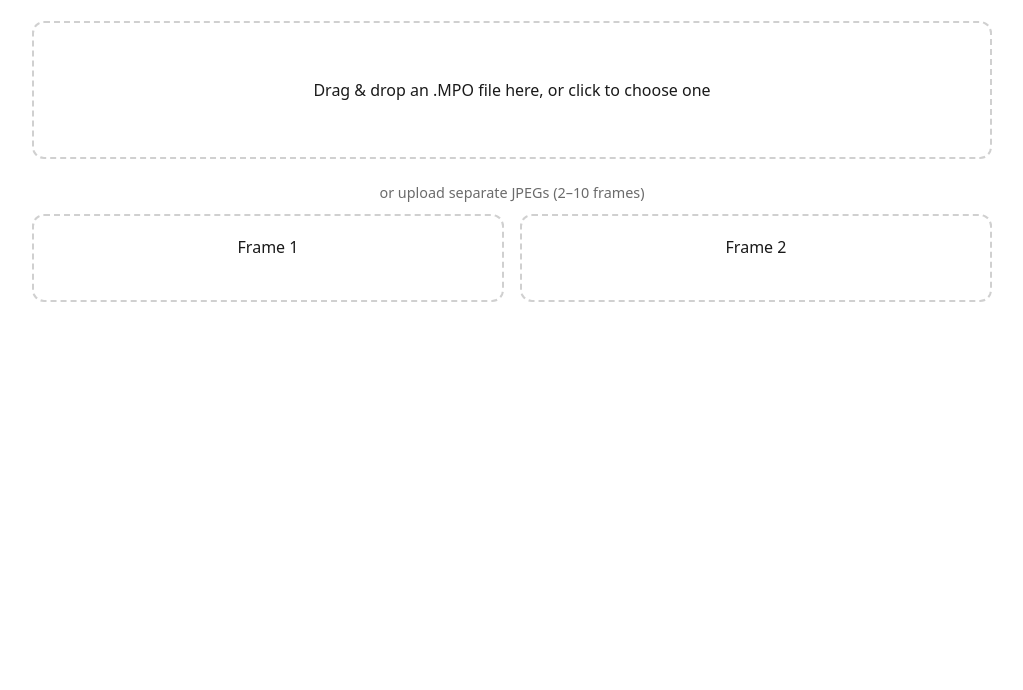
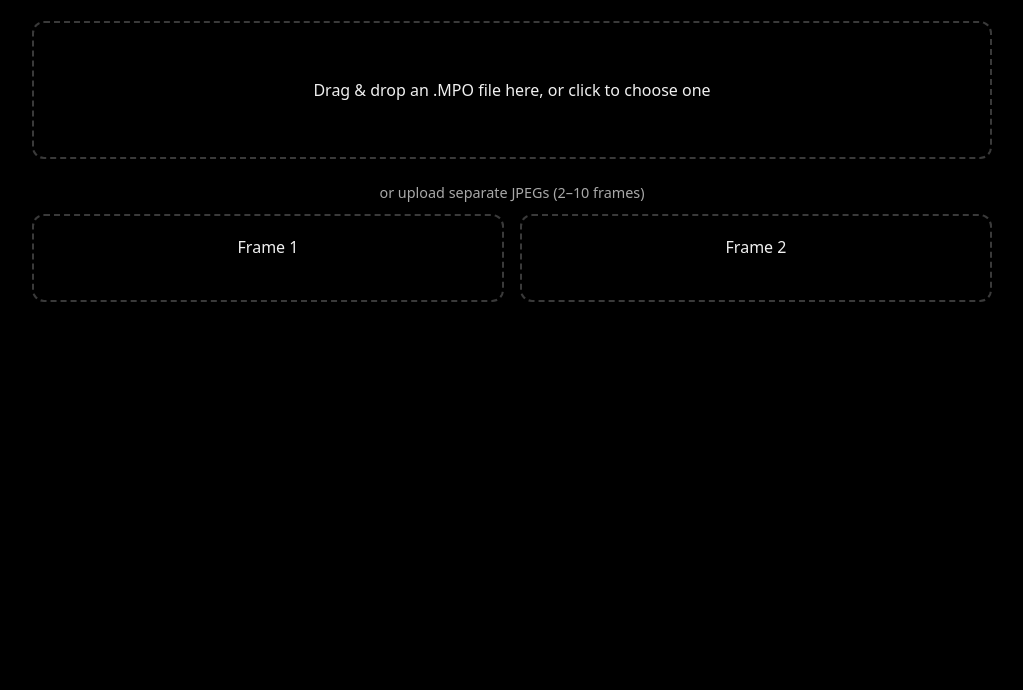
Before and after one commit to maxonline/3d-images, a plain HTML site: page web/index.html in a window 1280 px wide. Shown: the part 110-800 px from the top of the page, without its empty margins (128-1151 px from the left). Drawn offline with Linux system fonts and the light colour scheme.

Commit message:
Make the site always dark (black background, white/gray text)
Replaced the light default + prefers-color-scheme dark override with a
single unconditional dark palette, and color-scheme: dark (not light
dark) so native form controls (sliders, radios, checkboxes, number
spinners) pick up dark styling too. Every rule already routed color
through CSS variables, so this needed no other changes. Verified with
Playwright forcing colorScheme: 'light' at the browser level and
confirming the page still renders fully dark regardless.

```diff
--- a/web/style.css
+++ b/web/style.css
@@ -1,20 +1,10 @@
 :root {
-  color-scheme: light dark;
-  --bg: #ffffff;
-  --fg: #1a1a1a;
-  --muted: #6b6b6b;
-  --accent: #2563eb;
-  --border: #d0d0d0;
-}
-
-@media (prefers-color-scheme: dark) {
-  :root {
-    --bg: #121212;
-    --fg: #f0f0f0;
-    --muted: #a0a0a0;
-    --accent: #60a5fa;
-    --border: #3a3a3a;
-  }
+  color-scheme: dark;
+  --bg: #000000;
+  --fg: #f0f0f0;
+  --muted: #a8a8a8;
+  --accent: #60a5fa;
+  --border: #3a3a3a;
 }
 
 * { box-sizing: border-box; }
```
Also changed, not shown: 1 other file.
